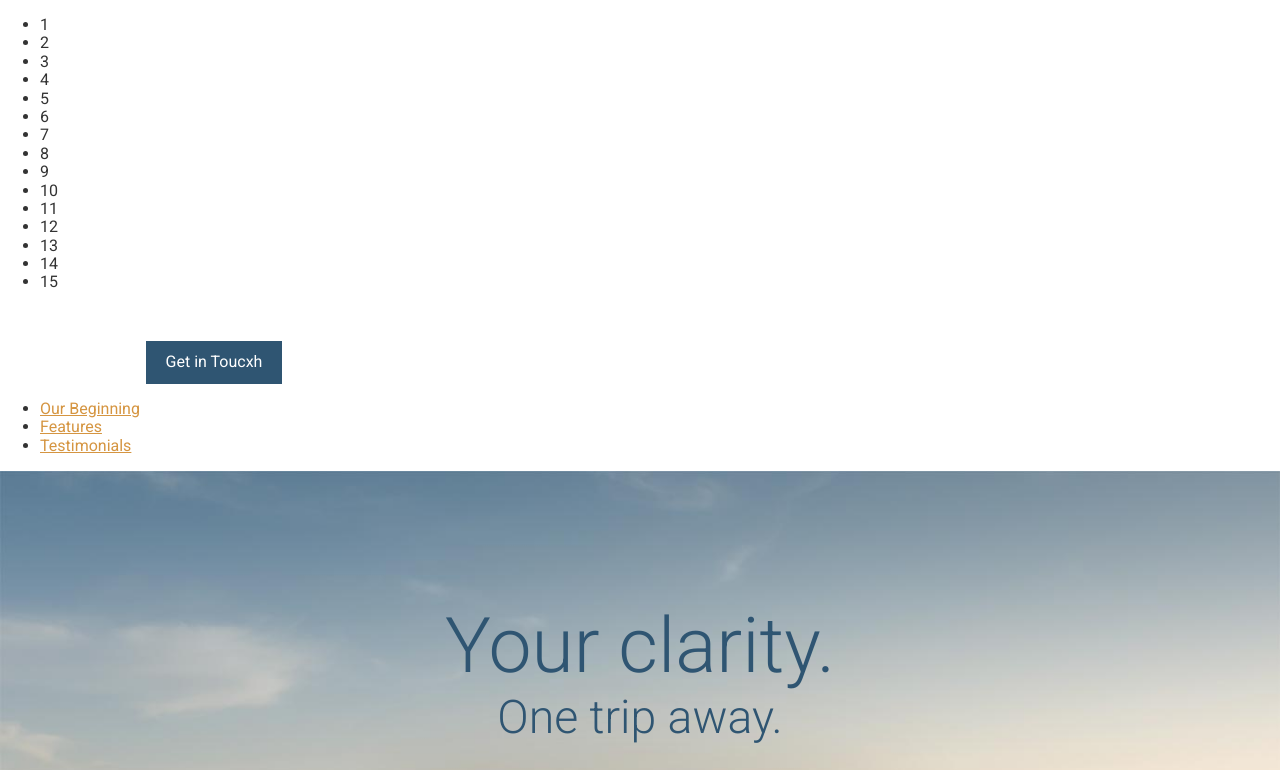
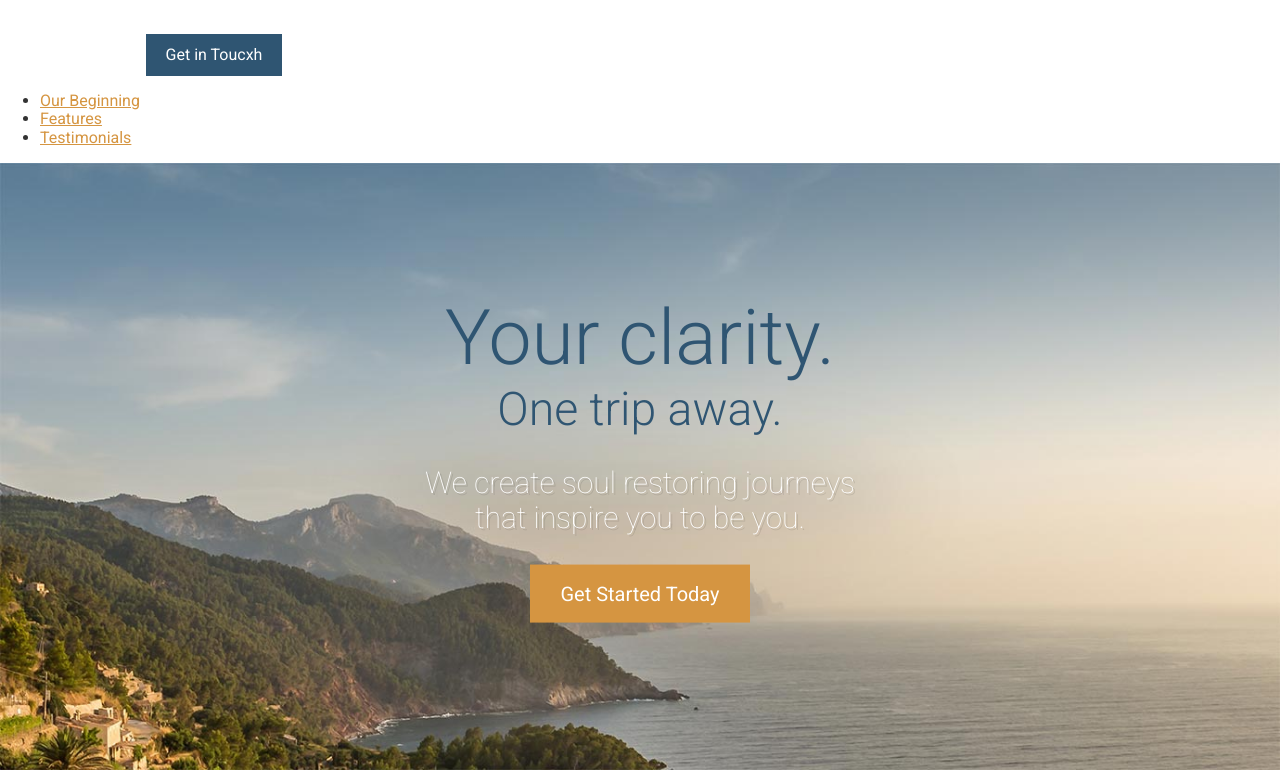
Before and after one commit to davidva123/GitTest, a website: page app/index.html in a window 1280 px wide. Shown: the top 770 px of the page. Drawn offline with Linux system fonts and the light colour scheme.

Commit message:
Removed test code

```diff
--- a/app/index.html
+++ b/app/index.html
@@ -14,25 +14,7 @@
 </head>
 
 <body>
-   <ul>
-    <li>
-      1
-    </li>
-    <li>2</li>
-    <li>3</li>
-    <li>4</li>
-    <li>5</li>
-    <li>6</li>
-    <li>7</li>
-    <li>8</li>
-    <li>9</li>
-<li>10</li>
-<li>11</li>
-<li>12</li>
-<li>13</li>
-<li>14</li>
-<li>15</li>
-</ul>
+
   <header>
     <img src="assets/images/icons/clear-view-escapes.svg">
     <a href="#" class="btn">Get in Toucxh</a>
```
